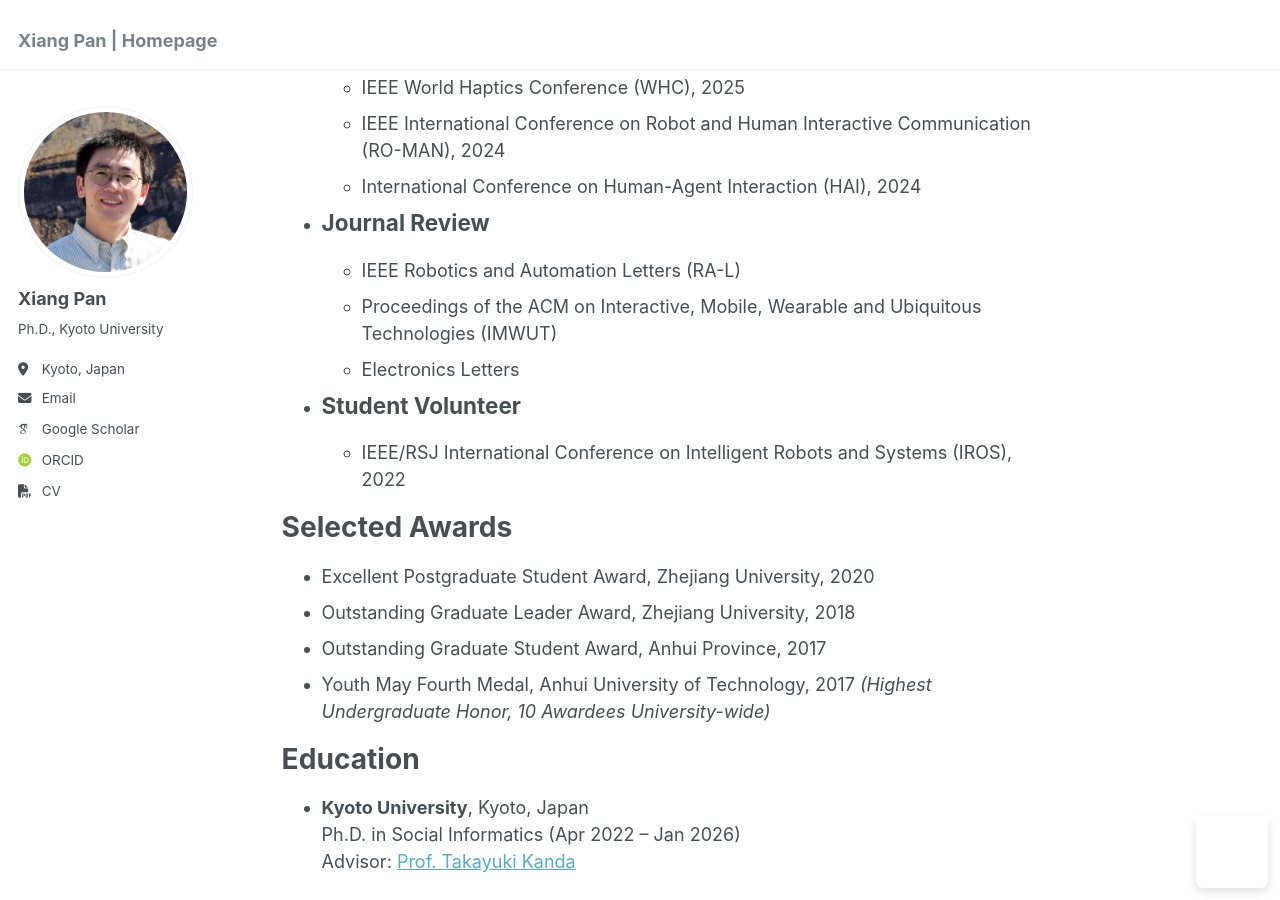
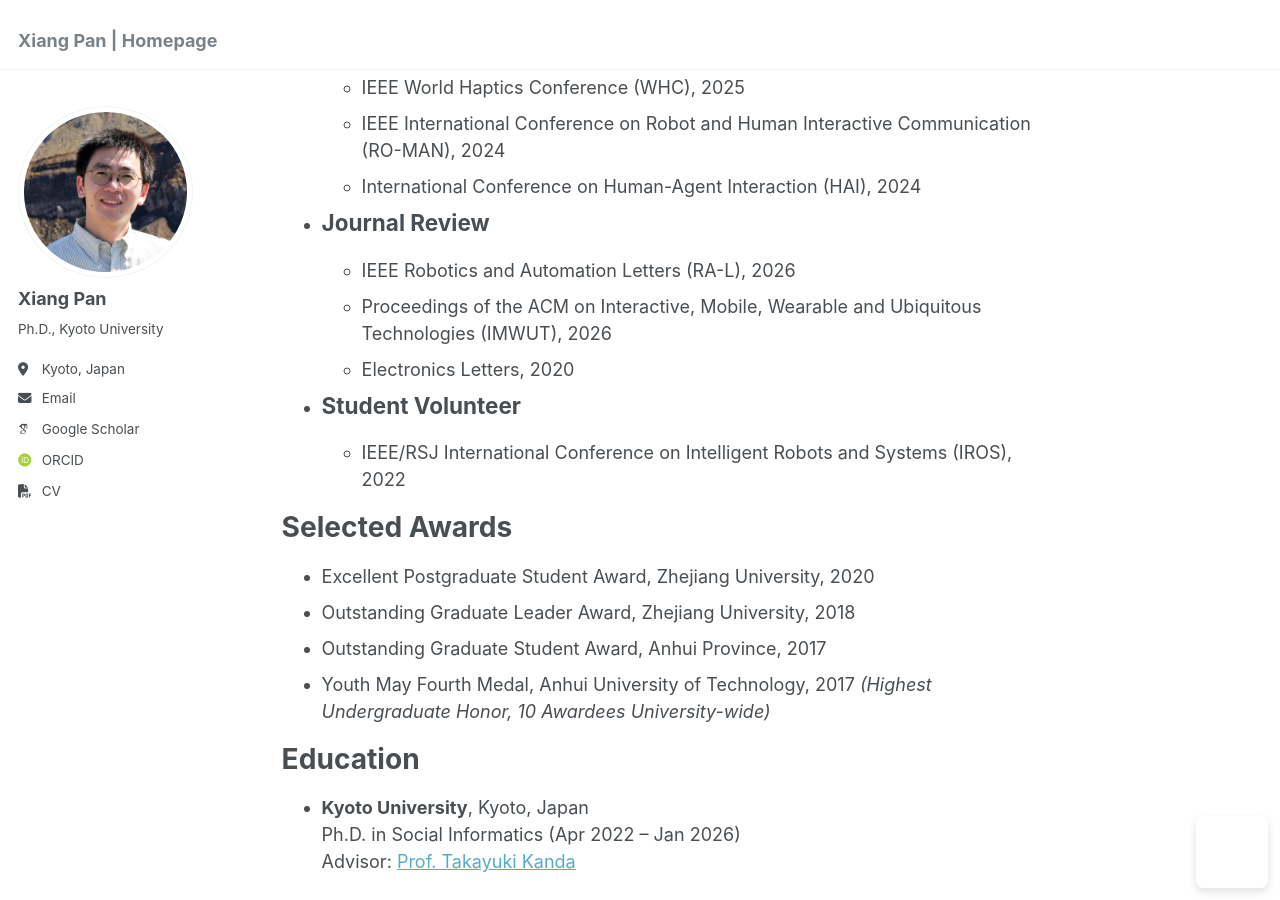
Before and after one commit to pan-xiang/pan-xiang.github.io, a Jekyll site: the page built from _pages/about.md, in a window 1280 px wide and 900 px high, scrolled down 1781 px. Built offline with Jekyll 4.4.1, drawn with Linux system fonts in a browser that asks for light colours; some web fonts are replaced; a script that is not in the unit is left out.

Commit message:
Update about.md

```diff
--- a/_pages/about.md
+++ b/_pages/about.md
@@ -111,9 +111,9 @@ I am a postdoctoral researcher in the [Human-Robot Interaction Lab](https://www.
   - International Conference on Human-Agent Interaction (HAI), 2024
 
 - ## Journal Review
-  - IEEE Robotics and Automation Letters (RA-L)
-  - Proceedings of the ACM on Interactive, Mobile, Wearable and Ubiquitous Technologies (IMWUT)
-  - Electronics Letters
+  - IEEE Robotics and Automation Letters (RA-L), 2026
+  - Proceedings of the ACM on Interactive, Mobile, Wearable and Ubiquitous Technologies (IMWUT), 2026
+  - Electronics Letters, 2020
 
 - ## Student Volunteer
   - IEEE/RSJ International Conference on Intelligent Robots and Systems (IROS), 2022
```
